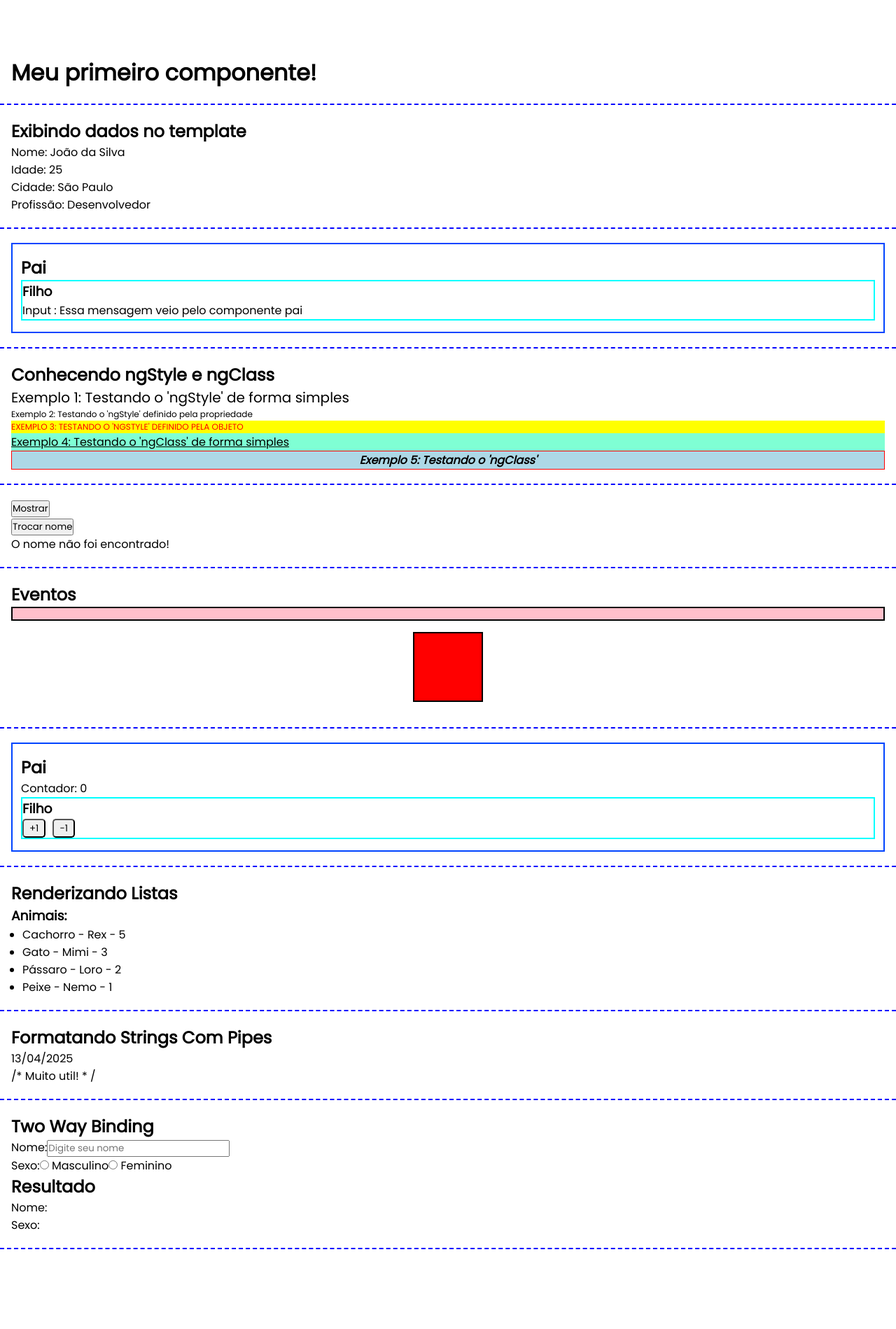
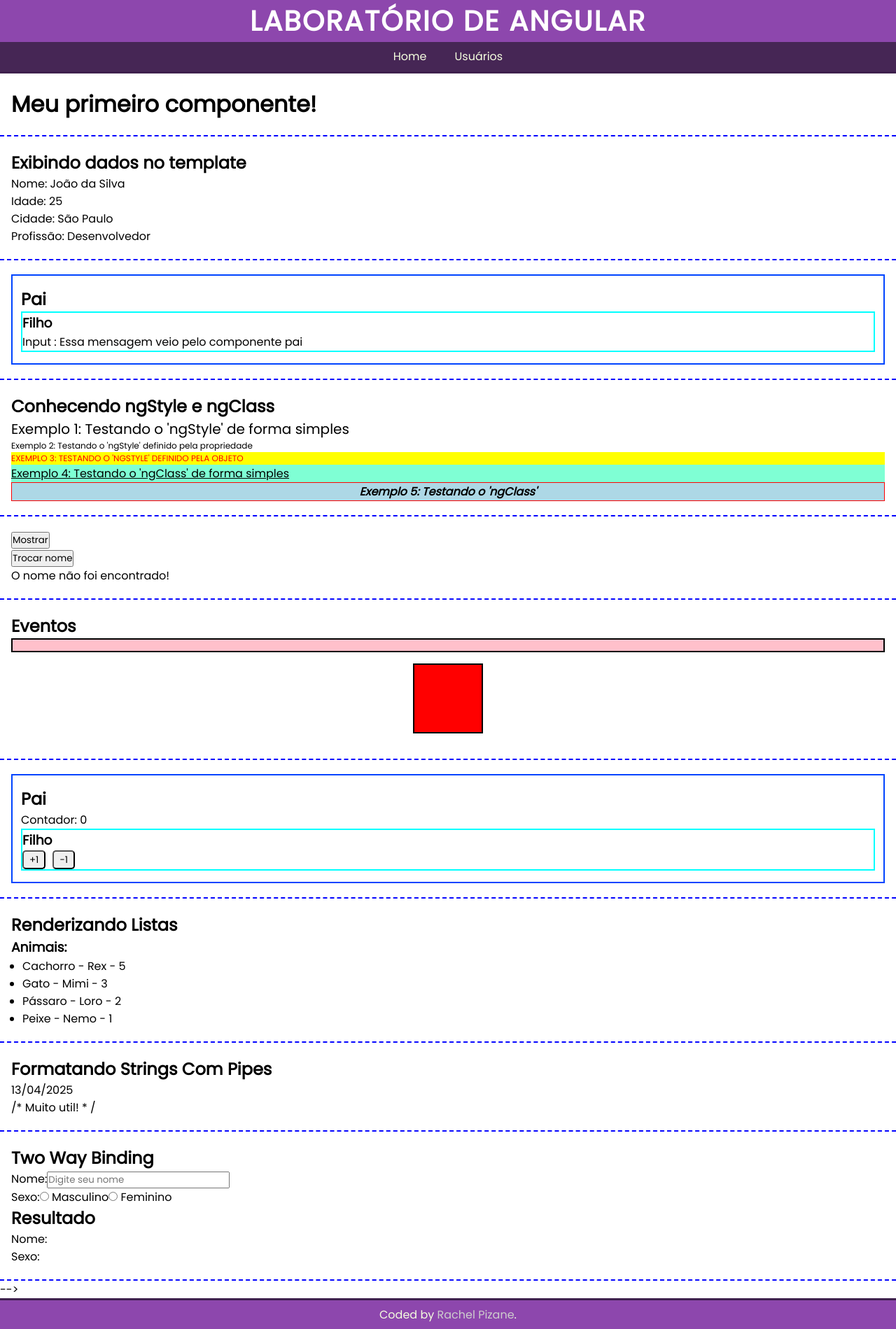
Before and after one commit to rachelpizane/angular-lab, an Angular app: page / in a window 1280 px wide. Shown: the whole page at 70% size. Before the commit the page ends 1785 px from the top, so only its background shows below. Built offline with nearby package versions, Linux system fonts and the light colour scheme.

Commit message:
feat: inclusao de rotas

```diff
--- a/src/app/app.component.html
+++ b/src/app/app.component.html
@@ -1,11 +1,13 @@
-<h1> {{ title | uppercase }}</h1>
-<app-primeiro-componente></app-primeiro-componente>
-<app-dados></app-dados>
-<app-input-pai></app-input-pai>
-<app-diretivas></app-diretivas>
-<app-if-render></app-if-render>
-<app-eventos></app-eventos>
-<app-output-pai></app-output-pai>
-<app-list-render></app-list-render>
-<app-pipe></app-pipe>
-<app-two-way-binding></app-two-way-binding>
+<header>
+  <h1> {{ title | uppercase }}</h1>
+  <nav>
+    <a routerLink="/">Home</a>
+    <a routerLink="/usuarios">Usuários</a>
+  </nav>
+</header>
+<main>
+  <router-outlet></router-outlet>
+</main>
+<footer>
+  <p>Coded by <a href="https://github.com/rachelpizane" target="_blank">Rachel Pizane</a>.</p>
+</footer>
--- a/src/app/app.component.ts
+++ b/src/app/app.component.ts
@@ -1,5 +1,5 @@
 import { Component } from '@angular/core';
-import { RouterOutlet } from '@angular/router';
+import { RouterModule, RouterOutlet } from '@angular/router';
 import { PrimeiroComponenteComponent } from "./components/primeiro-componente/primeiro-componente.component";
 import { UpperCasePipe } from '@angular/common';
 import { DadosComponent } from "./components/dados/dados.component";
@@ -14,7 +14,7 @@ import { TwoWayBindingComponent } from "./components/two-way-binding/two-way-bin
 
 @Component({
   selector: 'app-root',
-  imports: [UpperCasePipe, PrimeiroComponenteComponent, DadosComponent, InputPaiComponent, DiretivasComponent, IfRenderComponent, EventosComponent, OutputPaiComponent, ListRenderComponent, PipeComponent, TwoWayBindingComponent],
+  imports: [RouterModule, UpperCasePipe],
   templateUrl: './app.component.html',
   styleUrl: './app.component.css'
 })
--- a/src/app/app.routes.ts
+++ b/src/app/app.routes.ts
@@ -1,3 +1,9 @@
 import { Routes } from '@angular/router';
+import { PaginaNaoEncontradaComponent } from './components/pagina-nao-encontrada/pagina-nao-encontrada.component';
+import { PrimeiroComponenteComponent } from './components/primeiro-componente/primeiro-componente.component';
 
-export const routes: Routes = [];
+export const routes: Routes = [
+  {path: '', component: PrimeiroComponenteComponent},
+  {path: 'usuarios', component: PaginaNaoEncontradaComponent},
+  {path: '*', component: PaginaNaoEncontradaComponent}
+];
--- /dev/null
+++ b/src/app/components/pagina-nao-encontrada/pagina-nao-encontrada.component.html
@@ -0,0 +1 @@
+<p>pagina-nao-encontrada works!</p>
--- a/src/app/components/primeiro-componente/primeiro-componente.component.html
+++ b/src/app/components/primeiro-componente/primeiro-componente.component.html
@@ -1,3 +1,12 @@
 <div class="assunto">
   <h1>Meu primeiro componente!</h1>
 </div>
+<app-dados></app-dados>
+<app-input-pai></app-input-pai>
+<app-diretivas></app-diretivas>
+<app-if-render></app-if-render>
+<app-eventos></app-eventos>
+<app-output-pai></app-output-pai>
+<app-list-render></app-list-render>
+<app-pipe></app-pipe>
+<app-two-way-binding></app-two-way-binding> -->
```
Also changed, not shown: src/app/components/pagina-nao-encontrada/pagina-nao-encontrada.component.ts (added, +11 -0 lines), src/app/components/primeiro-componente/primeiro-componente.component.ts (+10 -1 lines), src/app/components/pagina-nao-encontrada/pagina-nao-encontrada.component.css (added), 1 other file (tests, documents, lock files or other folders).
